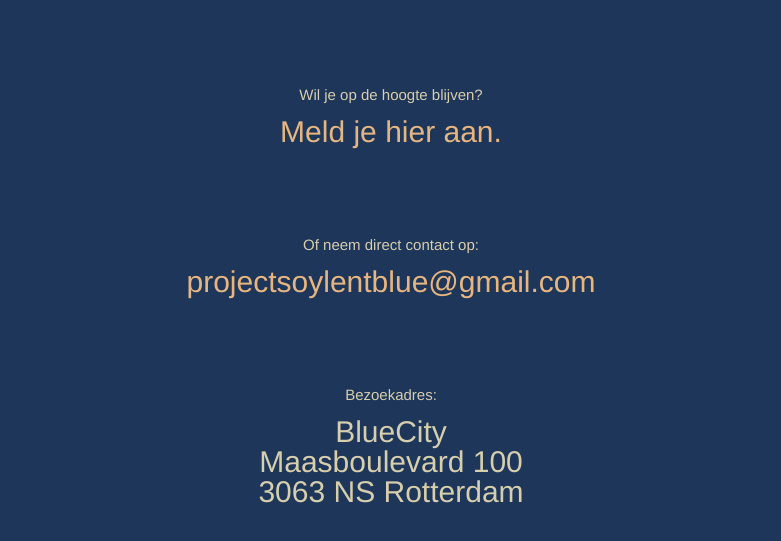
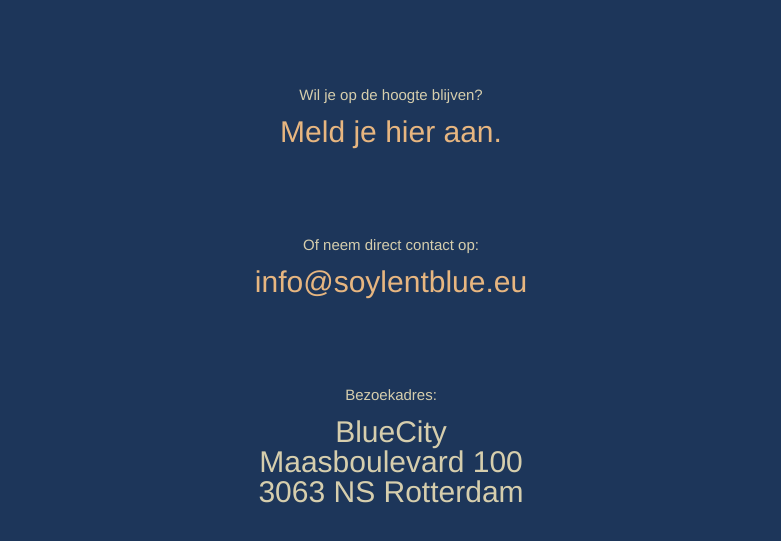
Before and after one commit to WillemFlinterman/soylentblue, a plain HTML site: page index.html in a window 1280 px wide. Shown: the part 2545-3086 px from the top of the page, without its empty margins (249-1030 px from the left). Drawn offline with Linux system fonts and the light colour scheme.

Commit message:
Update index.html

```diff
--- a/index.html
+++ b/index.html
@@ -70,7 +70,7 @@
 
             <div id="meerinfo">
                 <label>Of neem direct contact op:</label>
-                <a href="mailto:projectsoylentblue@gmail.com">projectsoylentblue@gmail.com</a>
+                <a href="mailto:info@soylentblue.eu">info@soylentblue.eu</a>
             </div>
 
             <div id="adres">
```
